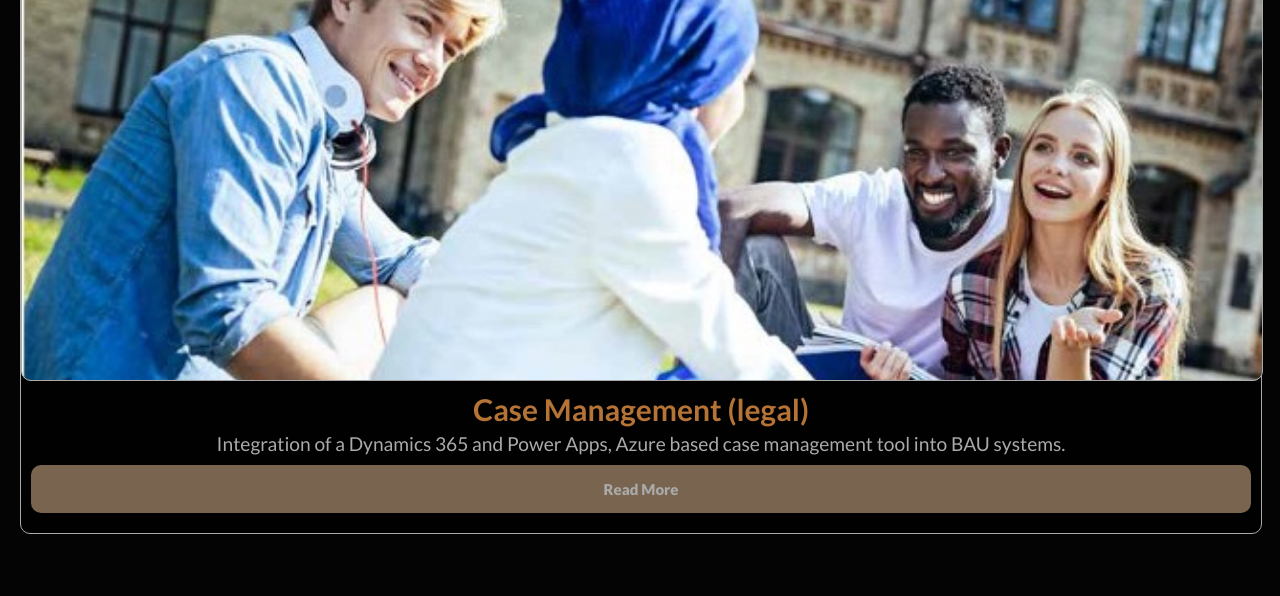
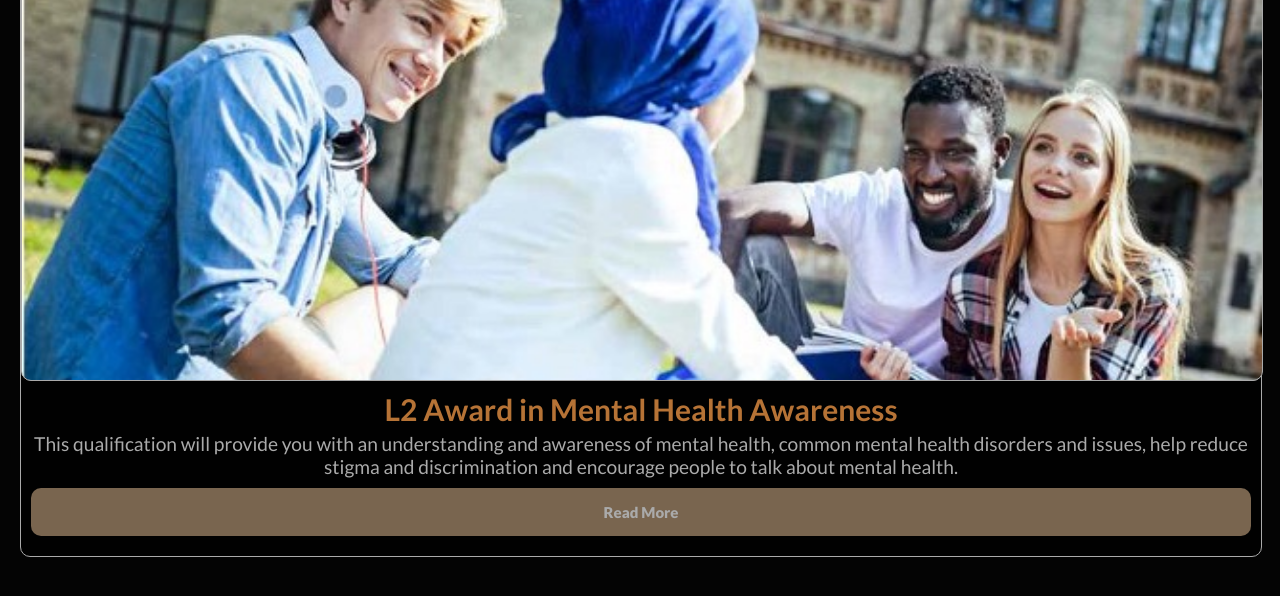
Before and after one commit to Jones2270/Meta-Training-Academy, a plain HTML site: page index.html in a window 1280 px wide. Shown: the part 452-1048 px from the top of the page. Before the commit the page ends 1026 px from the top, so only its background shows below. Drawn offline with nearby package versions, Linux system fonts and the light colour scheme.

Commit message:
updated card

```diff
--- a/index.html
+++ b/index.html
@@ -68,8 +68,8 @@
                 <div class="product-image product1"></div>
                 <div class="inner-card">
                     <!--<div class="author">Online Coaching</div>-->
-                    <h1 class="header">Case Management (legal)</h1>
-                    <p class="content">Integration of a Dynamics 365 and Power Apps, Azure based case management tool into BAU systems.</p>
+                    <h1 class="header">L2 Award in Mental Health Awareness</h1>
+                    <p class="content">This qualification will provide you with an understanding and awareness of mental health, common mental health disorders and issues, help reduce stigma and discrimination and encourage people to talk about mental health.</p>
                     <!--<div class="flex">
                         <p class="main-price">£399.00</p>
                         <p class="old-price">/month 1231111</p>
```
